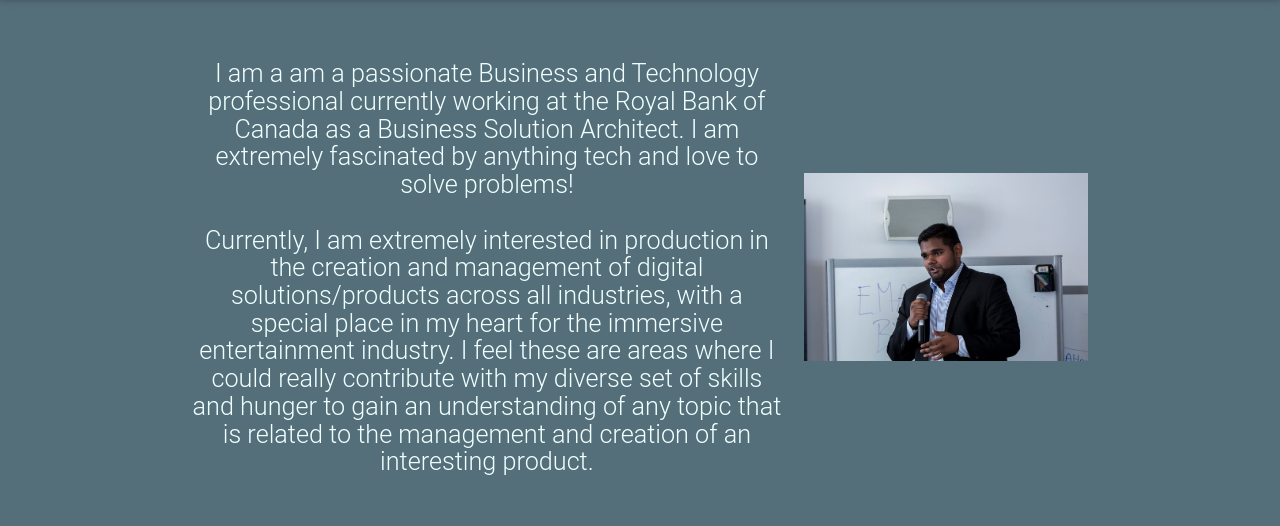
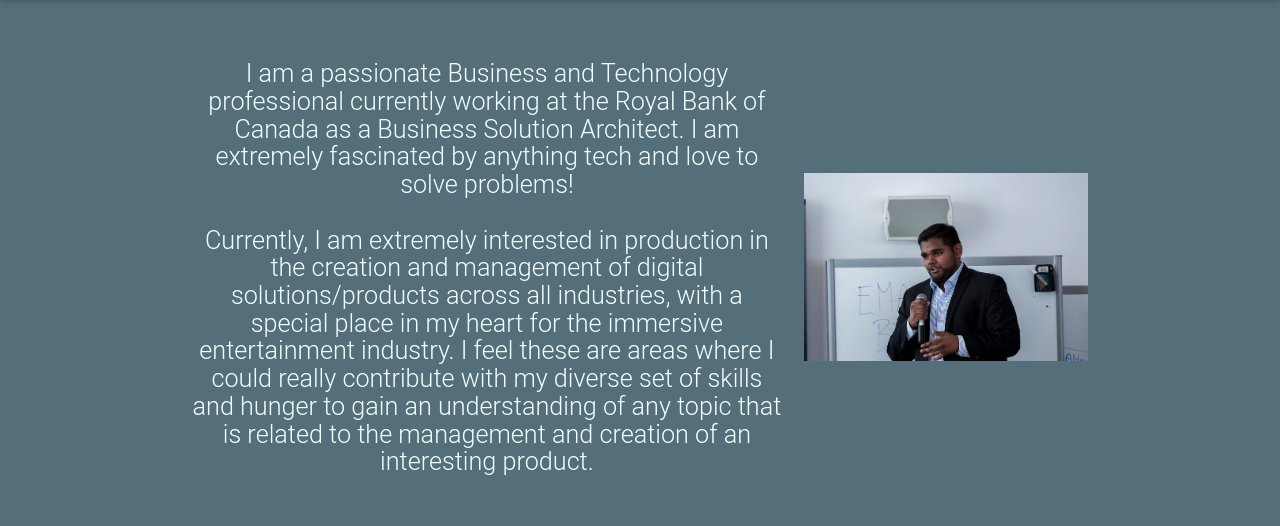
Before and after one commit to halohah/halohah.github.io, a plain HTML site: page index.html in a window 1280 px wide. Shown: the part 602-1128 px from the top of the page. Drawn offline with nearby package versions, Linux system fonts and the light colour scheme; a web font is replaced by a local one.

Commit message:
Update index.html

```diff
--- a/index.html
+++ b/index.html
@@ -27,7 +27,7 @@
     <div class=container>
         <div class="row valign-wrapper" id=quickblurb>
             <div class="col s8">
-                <h5 class="center-align blurb flow-text valign">I am a am a passionate Business and Technology professional currently working at the Royal Bank of Canada as a Business Solution Architect. I am extremely fascinated by anything tech and love to solve problems!<br><br> Currently, I am extremely interested in production in the creation and management of digital solutions/products across all industries, with a special place in my heart for the immersive entertainment industry. I feel these are areas where I could really contribute with my diverse set of skills and hunger to gain an understanding of any topic that is related to the management and creation of an interesting product.</h5></div>
+                <h5 class="center-align blurb flow-text valign">I am a passionate Business and Technology professional currently working at the Royal Bank of Canada as a Business Solution Architect. I am extremely fascinated by anything tech and love to solve problems!<br><br> Currently, I am extremely interested in production in the creation and management of digital solutions/products across all industries, with a special place in my heart for the immersive entertainment industry. I feel these are areas where I could really contribute with my diverse set of skills and hunger to gain an understanding of any topic that is related to the management and creation of an interesting product.</h5></div>
             <div class="col s4"><img src=Ima%20let%20ya%20finish%20Oz%20edition%20crop.jpg class="materialboxed responsive-img" id=becreative width=100%></div>
         </div>
     </div>
```
